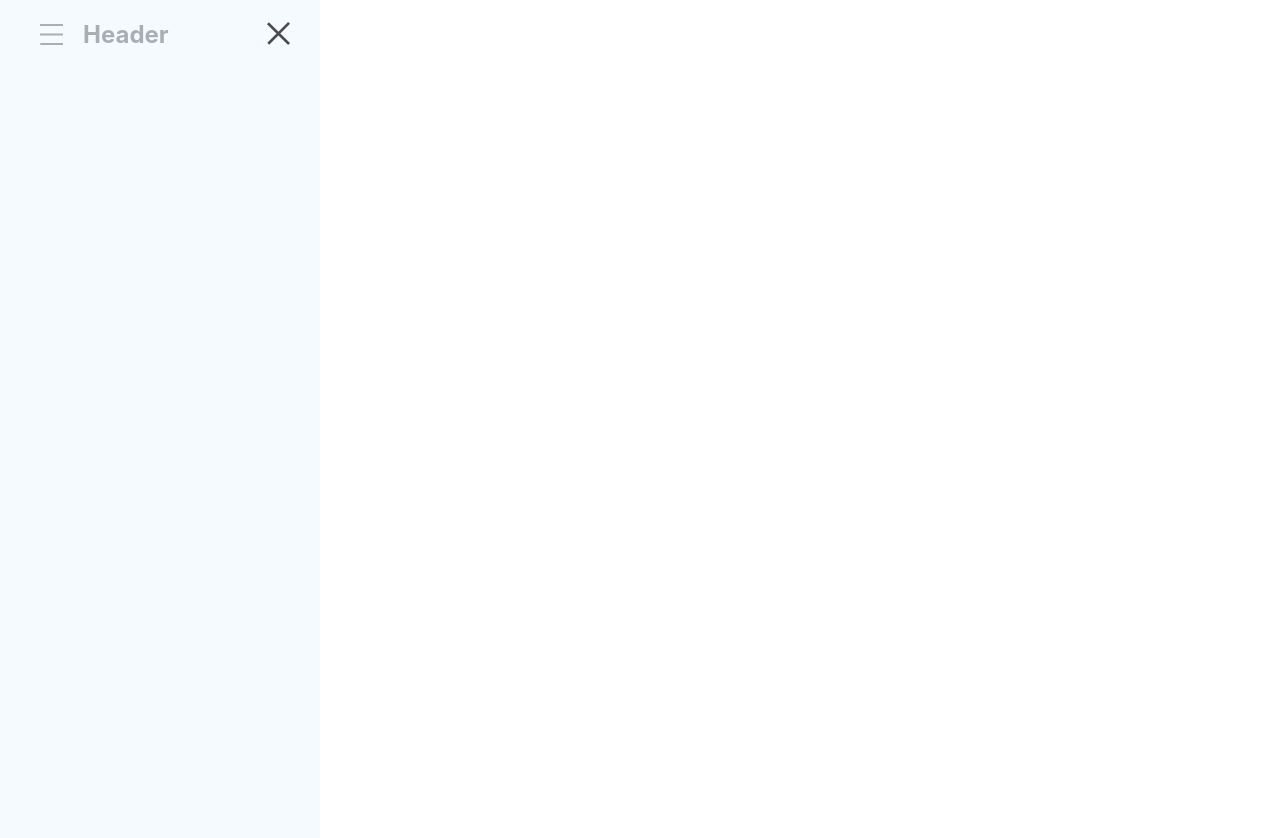
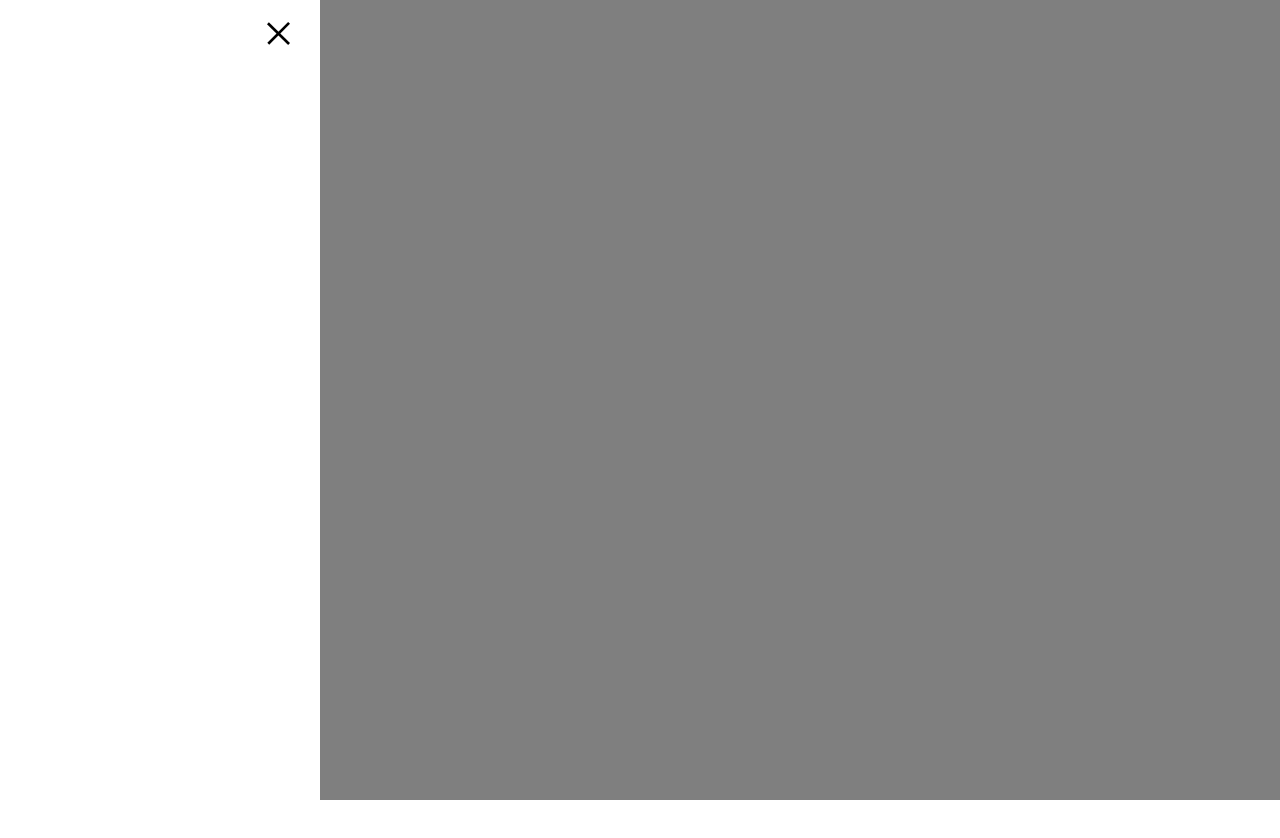
Before and after one commit to shimotsu4431/react-drawer, a React (Create React App) app: page / in a window 1280 px wide. Both pictures are taken after a click on the button 51 px from the left and 33 px from the top of the page. Built offline with nearby package versions, Linux system fonts and the light colour scheme.

Commit message:
add overlay

```diff
--- a/src/App.css
+++ b/src/App.css
@@ -37,14 +37,15 @@
   padding: 20px 40px;
   height: 100vh;
   width: 240px;
-  background-color: aliceblue;
-  opacity: 0.7;
+  background-color: #fff;
   transform: translateX(-100%);
-  transition: all 0.2s ease-out;
+  transition: none;
 }
 
 .Drawer.isShow {
   transform: translateX(-0);
+  z-index: 999;
+  transition: all 0.2s ease-out;
 }
 
 .DrawerCloseButton {
@@ -68,3 +69,20 @@
   width: 23px;
   top: 2px;
 }
+
+.overlay {
+  position: absolute;
+  top: 0;
+  left: 0;
+  width: 100%;
+  height: 100vh;
+  background-color: black;
+  opacity: 0;
+  visibility: hidden;
+  transition: none;
+}
+
+.overlay.isShow {
+  opacity: 0.5;
+  visibility: visible;
+}
--- a/src/App.tsx
+++ b/src/App.tsx
@@ -23,6 +23,10 @@ function App() {
           <img  className="DrawerCloseButtonImg" src="../close.svg" alt=""/>
         </button></div>
       </div>
+      <div className={clsx({
+        "overlay": true,
+        "isShow": openDrawer
+      })}></div>
     </>
   );
 }
```
Also changed, not shown: 1 other file (tests, documents, lock files or other folders).
